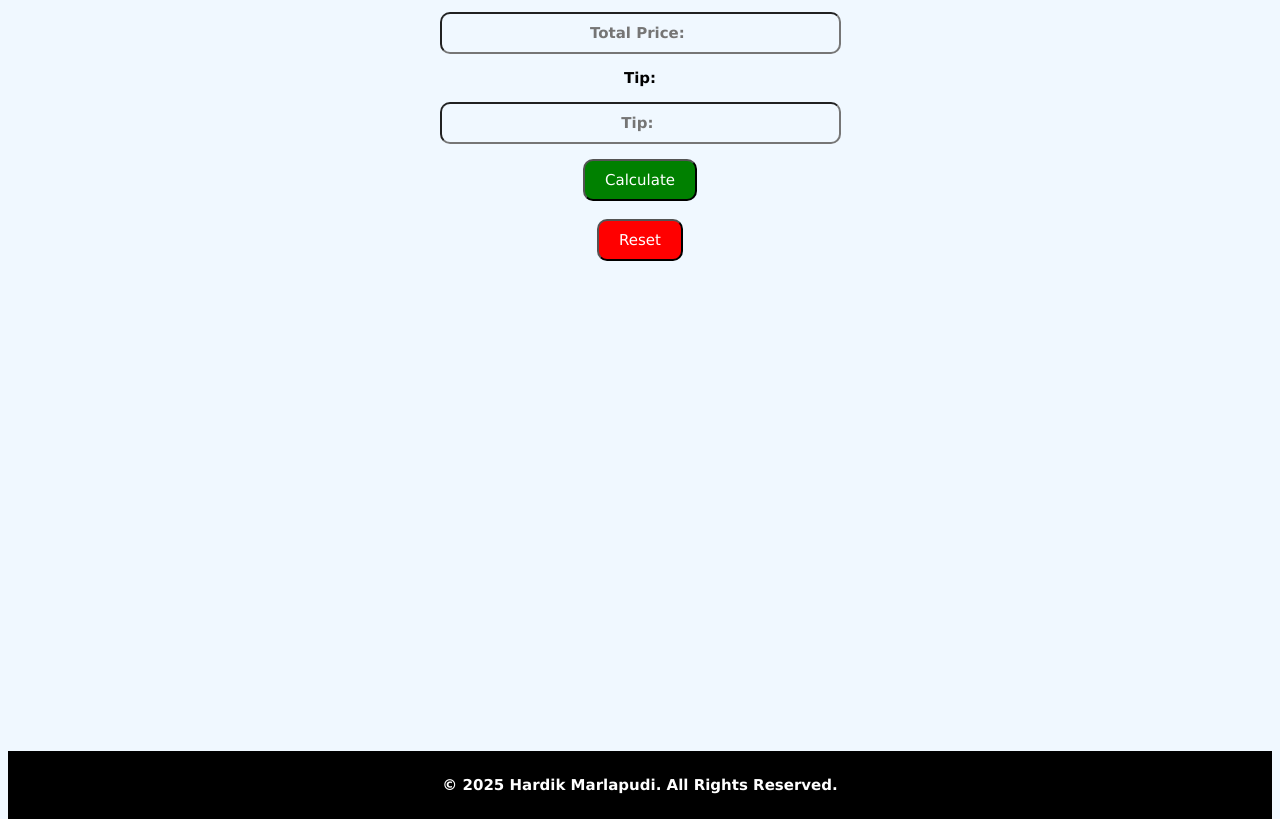
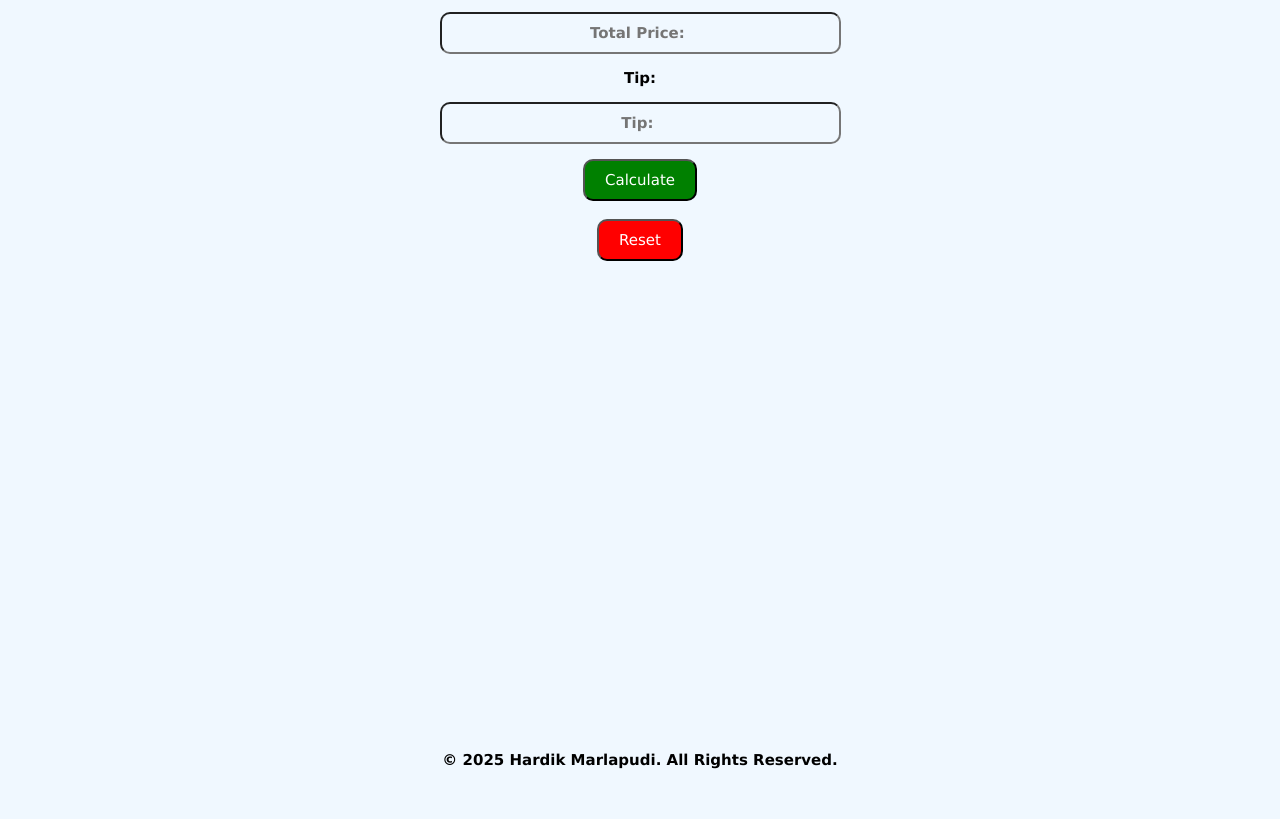
Before and after one commit to HardikMarlapudi/TipCalculator, a plain HTML site: page index.html in a window 1280 px wide. Shown: the part 96-915 px from the top of the page. After the commit the page ends 865 px from the top, so only its background shows below. Drawn offline with Linux system fonts and the light colour scheme.

Commit message:
got rid of the backgorund color for the footer

```diff
--- a/styles.css
+++ b/styles.css
@@ -99,8 +99,5 @@ footer {
     font-size: 15px;
     font-weight: bold;
     font-family: Verdana, Geneva, Tahoma, sans-serif;
-    background-color: black;
-    color: white;
-    padding: 25px 30px;
     text-align: center;
 }
```
